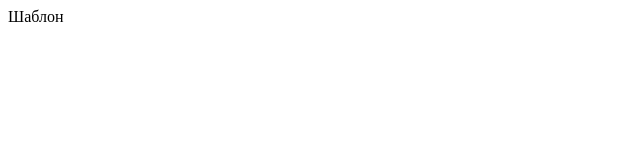
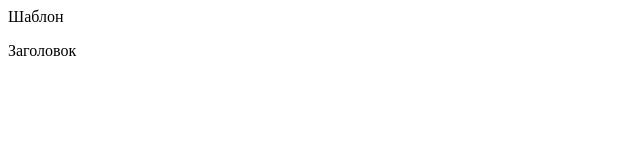
Before and after one commit to PavelEremich/first-project, a plain HTML site: page index.html in a window 1280 px wide. Shown: the full height of the page, 0-640 px from the left. Drawn offline with Linux system fonts and the light colour scheme.

Commit message:
Второе изменение

```diff
--- a/index.html
+++ b/index.html
@@ -8,5 +8,6 @@
 </head>
 <body>
     <div>Шаблон</div>
+    <p>Заголовок</p>
 </body>
 </html>
```
